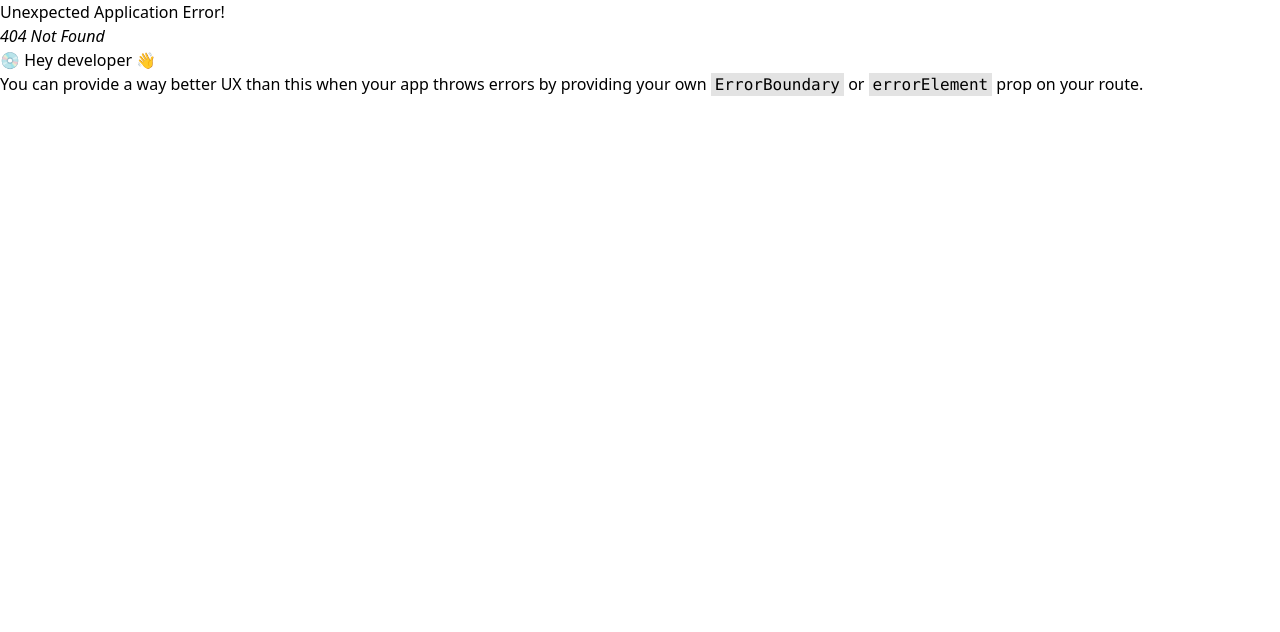
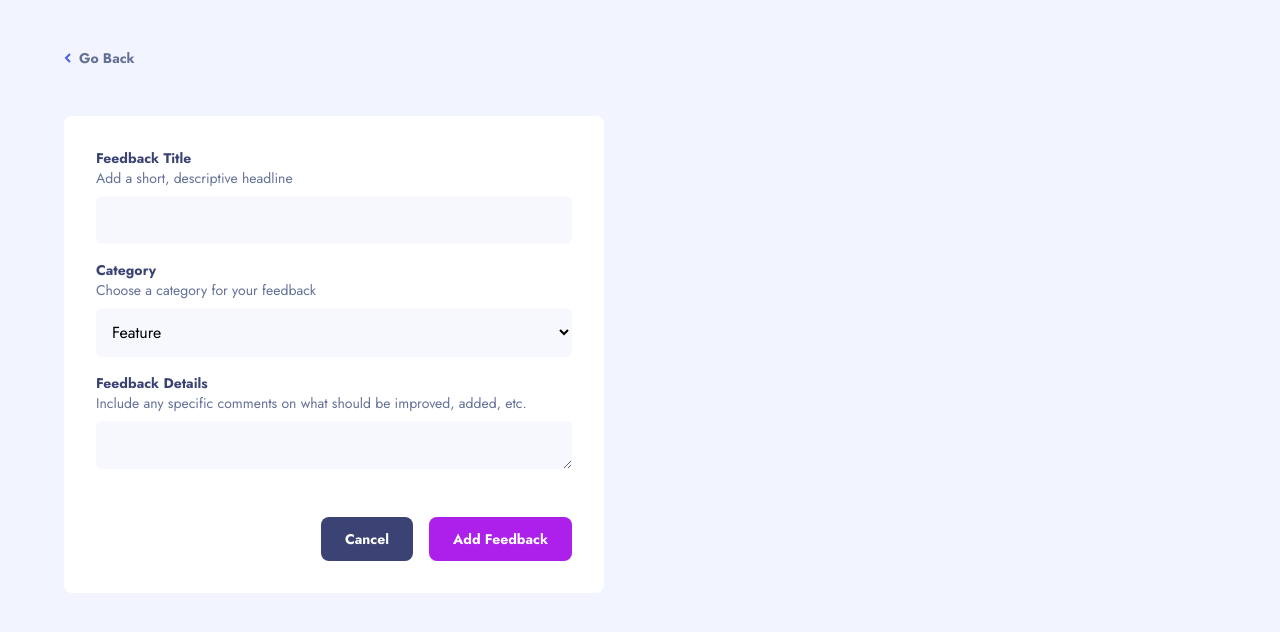
Before and after one commit to dziabak/product-feedback-app, a React (Vite) app: page /new-feedback in a window 1280 px wide. Before the commit this address had no page. Shown: the top 632 px of the page. Built offline with nearby package versions, Linux system fonts and the light colour scheme.

Commit message:
Added first iteration of 'NeFeedbackForm' components

```diff
--- /dev/null
+++ b/src/components/feedback-form/FeedbackFormHeader.tsx
@@ -0,0 +1,28 @@
+import { Link } from "react-router-dom";
+
+const FeedbackFormHeader = () => {
+	return (
+		<div className="flex flex-col py-12 space-y-2">
+			<Link
+				to=".."
+				className="flex items-center text-sm font-bold text-c-dark-gray">
+				<svg
+					className="mr-2"
+					width="7"
+					height="10"
+					xmlns="http://www.w3.org/2000/svg">
+					<path
+						d="M6 9L2 5l4-4"
+						stroke="#4661E6"
+						strokeWidth="2"
+						fill="none"
+						fillRule="evenodd"
+					/>
+				</svg>
+				Go Back
+			</Link>
+		</div>
+	);
+};
+
+export default FeedbackFormHeader;
--- /dev/null
+++ b/src/components/feedback-form/NewFeedbackForm.tsx
@@ -0,0 +1,69 @@
+const NewFeedbackForm = () => {
+	return (
+		<div className="p-8 rounded-lg bg-white w-[540px]">
+			<form className="space-y-4">
+				<div className="flex flex-col space-y-2">
+					<label htmlFor="title">
+						<p className="text-sm font-bold text-c-dark-blue">Feedback Title</p>
+						<p className="text-sm text-c-dark-gray">
+							Add a short, descriptive headline
+						</p>
+					</label>
+					<input
+						type="text"
+						name="title"
+						id="title"
+						className="p-3 rounded-md bg-c-light-gray"
+					/>
+				</div>
+
+				<div className="flex flex-col space-y-2">
+					<label htmlFor="category">
+						<p className="text-sm font-bold text-c-dark-blue">Category</p>
+						<p className="text-sm text-c-dark-gray">
+							Choose a category for your feedback
+						</p>
+					</label>
+					<select
+						name="category"
+						id="category"
+						className="p-3 rounded-md bg-c-light-gray">
+						<option value="feature">Feature</option>
+						<option value="UI">UI</option>
+						<option value="UX">UX</option>
+						<option value="enhancement">Enhancement</option>
+						<option value="bug">Bug</option>
+					</select>
+				</div>
+
+				<div className="flex flex-col space-y-2">
+					<label htmlFor="details">
+						<p className="text-sm font-bold text-c-dark-blue">
+							Feedback Details
+						</p>
+						<p className="text-sm text-c-dark-gray">
+							Include any specific comments on what should be improved, added,
+							etc.
+						</p>
+					</label>
+					<textarea
+						name="details"
+						id="details"
+						className="rounded-md bg-c-light-gray"
+					/>
+				</div>
+
+				<div className="flex justify-end pt-8 space-x-4">
+					<button className="px-6 py-3 text-sm font-bold transition-colors rounded-lg bg-c-dark-blue text-white hover:bg-c-dark-blue/75">
+						Cancel
+					</button>
+					<button className="px-6 py-3 text-sm font-bold transition-colors rounded-lg bg-c-magenta text-white hover:bg-c-magenta/75">
+						Add Feedback
+					</button>
+				</div>
+			</form>
+		</div>
+	);
+};
+
+export default NewFeedbackForm;
--- a/src/pages/NewFeedback.tsx
+++ b/src/pages/NewFeedback.tsx
@@ -1,7 +1,13 @@
+import FeedbackFormHeader from "../components/feedback-form/FeedbackFormHeader";
+import NewFeedbackForm from "../components/feedback-form/NewFeedbackForm";
+
 const NewFeedback = () => {
-  return (
-    <div>NewFeedback</div>
-  )
-}
+	return (
+		<section className="container">
+			<FeedbackFormHeader />
+			<NewFeedbackForm />
+		</section>
+	);
+};
 
-export default NewFeedback
+export default NewFeedback;
--- a/src/pages/router.tsx
+++ b/src/pages/router.tsx
@@ -5,6 +5,7 @@ import RootLayout from "./RootLayout";
 import Suggestions from "./Suggestions";
 import FeedbackDetail from "./FeedbackDetail";
 import Roadmap from "./Roadmap";
+import NewFeedback from "./NewFeedback";
 
 export const router = createBrowserRouter([
 	{
@@ -14,6 +15,7 @@ export const router = createBrowserRouter([
 			{ path: "/", element: <Suggestions /> },
 			{ path: "/feedback/:feedbackId", element: <FeedbackDetail /> },
 			{ path: "/roadmap", element: <Roadmap /> },
+			{ path: "/new-feedback", element: <NewFeedback /> },
 		],
 	},
 ]);
```
